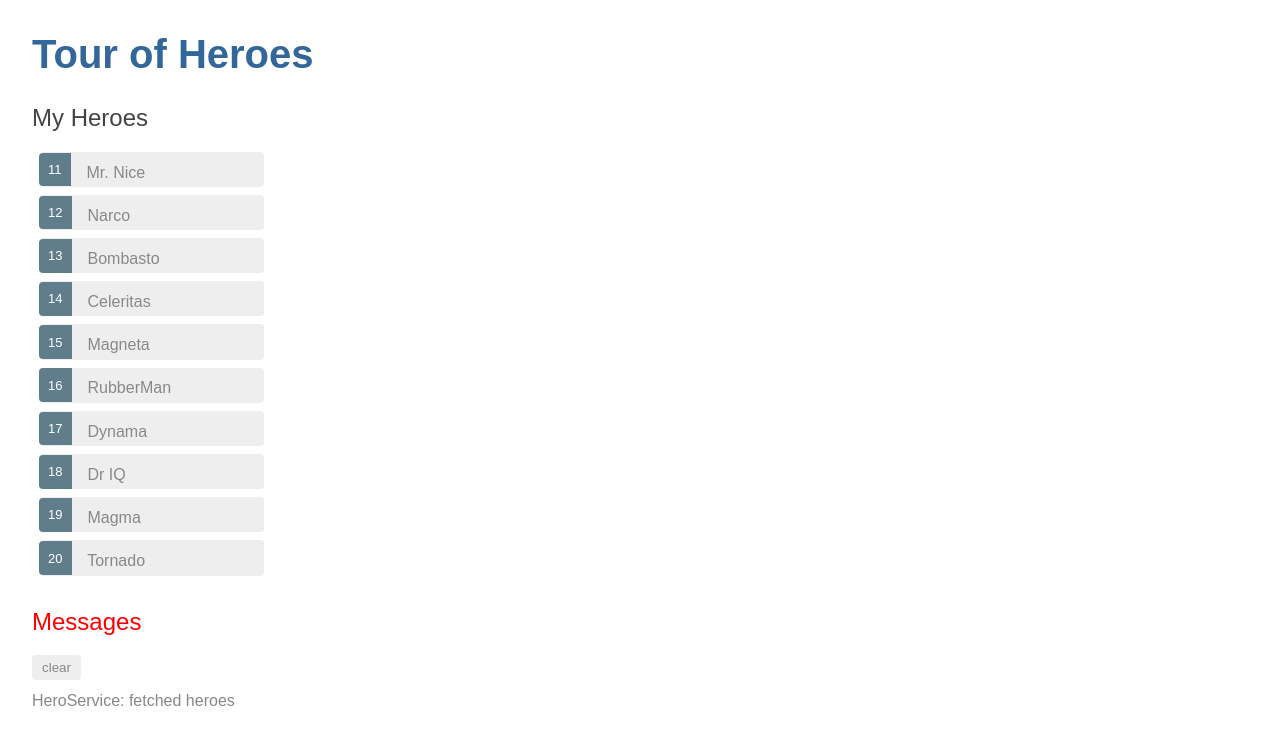
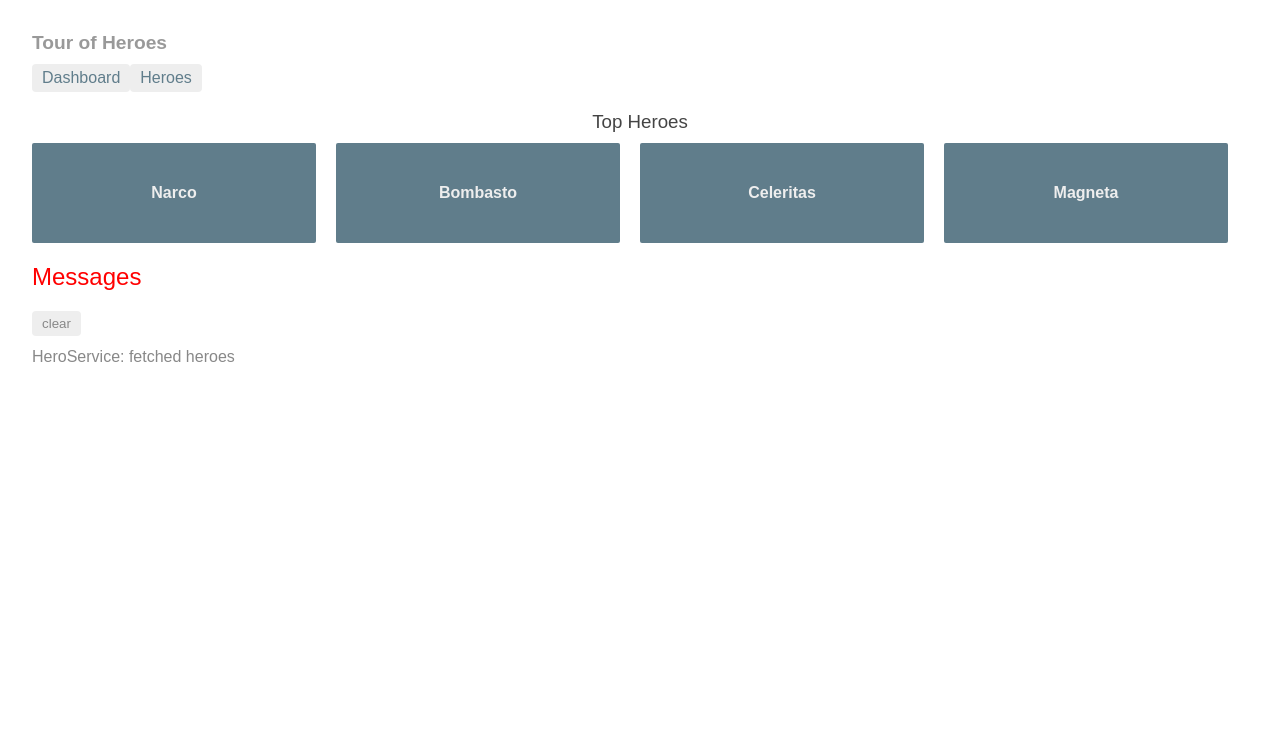
Before and after one commit to romanonatacha/angular-tour-of-heroes, an Angular app: page /dashboard in a window 1280 px wide. Shown: the top 744 px of the page. Built offline with nearby package versions, Linux system fonts and the light colour scheme.

Commit message:
routing part 1

```diff
--- a/src/app/app.component.css
+++ b/src/app/app.component.css
@@ -0,0 +1,29 @@
+/* AppComponent's private CSS styles */
+h1 {
+    font-size: 1.2em;
+    color: #999;
+    margin-bottom: 0;
+  }
+  h2 {
+    font-size: 2em;
+    margin-top: 0;
+    padding-top: 0;
+  }
+  nav a {
+    padding: 5px 10px;
+    text-decoration: none;
+    margin-top: 10px;
+    display: inline-block;
+    background-color: #eee;
+    border-radius: 4px;
+  }
+  nav a:visited, a:link {
+    color: #607d8b;
+  }
+  nav a:hover {
+    color: #039be5;
+    background-color: #cfd8dc;
+  }
+  nav a.active {
+    color: #039be5;
+  }
--- a/src/app/app.component.html
+++ b/src/app/app.component.html
@@ -1,3 +1,7 @@
 <h1>{{title}}</h1>
-<app-heroes></app-heroes>
+<nav>
+    <a routerLink="/dashboard">Dashboard</a>
+    <a routerLink="/heroes">Heroes</a>
+</nav>
+<router-outlet></router-outlet>
 <app-messages></app-messages>
--- /dev/null
+++ b/src/app/dashboard/dashboard.component.css
@@ -0,0 +1,62 @@
+/* DashboardComponent's private CSS styles */
+[class*='col-'] {
+    float: left;
+    padding-right: 20px;
+    padding-bottom: 20px;
+  }
+  [class*='col-']:last-of-type {
+    padding-right: 0;
+  }
+  a {
+    text-decoration: none;
+  }
+  *, *:after, *:before {
+    -webkit-box-sizing: border-box;
+    -moz-box-sizing: border-box;
+    box-sizing: border-box;
+  }
+  h3 {
+    text-align: center; margin-bottom: 0;
+  }
+  h4 {
+    position: relative;
+  }
+  .grid {
+    margin: 0;
+  }
+  .col-1-4 {
+    width: 25%;
+  }
+  .module {
+    padding: 20px;
+    text-align: center;
+    color: #eee;
+    max-height: 120px;
+    min-width: 120px;
+    background-color: #607d8b;
+    border-radius: 2px;
+  }
+  .module:hover {
+    background-color: #eee;
+    cursor: pointer;
+    color: #607d8b;
+  }
+  .grid-pad {
+    padding: 10px 0;
+  }
+  .grid-pad > [class*='col-']:last-of-type {
+    padding-right: 20px;
+  }
+  @media (max-width: 600px) {
+    .module {
+      font-size: 10px;
+      max-height: 75px; }
+  }
+  @media (max-width: 1024px) {
+    .grid {
+      margin: 0;
+    }
+    .module {
+      min-width: 60px;
+    }
+  }
--- /dev/null
+++ b/src/app/dashboard/dashboard.component.html
@@ -0,0 +1,9 @@
+<h3>Top Heroes</h3>
+<div class="grid grid-pad">
+    <a *ngFor="let hero of heroes" class="col-1-4"
+    routerLink="/detail/{{hero.id}}">
+    <div class="module hero">
+      <h4>{{hero.name}}</h4>
+    </div>
+  </a>
+</div>
--- /dev/null
+++ b/src/app/dashboard/dashboard.component.ts
@@ -0,0 +1,23 @@
+import { Component, OnInit } from '@angular/core';
+import { Hero } from '../hero';
+import { HeroService } from '../hero.service';
+
+@Component({
+  selector: 'app-dashboard',
+  templateUrl: './dashboard.component.html',
+  styleUrls: [ './dashboard.component.css' ]
+})
+export class DashboardComponent implements OnInit {
+  heroes: Hero[] = [];
+
+  constructor(private heroService: HeroService) { }
+
+  ngOnInit() {
+    this.getHeroes();
+  }
+
+  getHeroes(): void {
+    this.heroService.getHeroes()
+      .subscribe(heroes => this.heroes = heroes.slice(1, 5));
+  }
+}
--- a/src/app/heroes/heroes.component.html
+++ b/src/app/heroes/heroes.component.html
@@ -4,5 +4,3 @@
     <span class="badge">{{hero.id}}</span> {{hero.name}}
   </li>
 </ul>
-
-<app-hero-detail [hero]="selectedHero"></app-hero-detail>
```
Also changed, not shown: src/app/app-routing.module.ts (added, +19 -0 lines), src/app/app.module.ts (+6 -2 lines), 2 other files (tests, documents, lock files or other folders).
